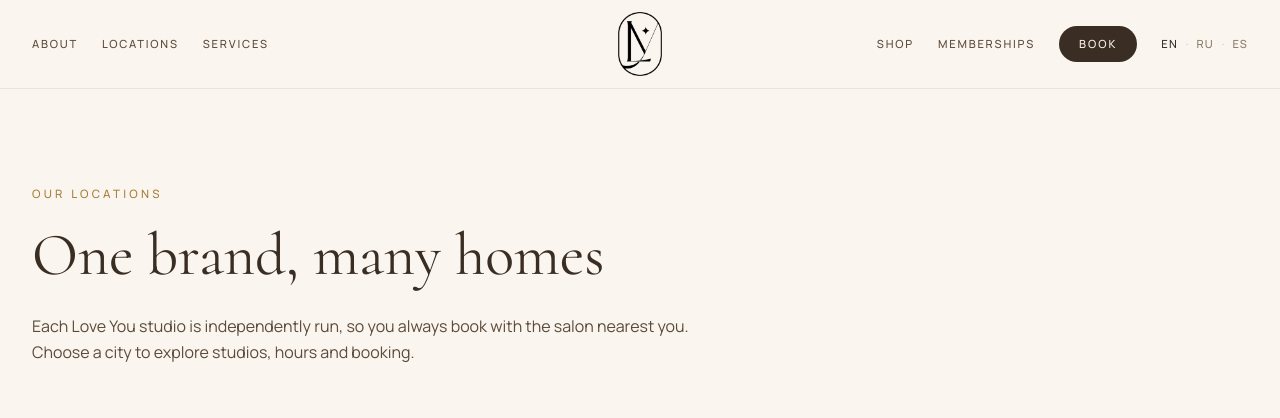
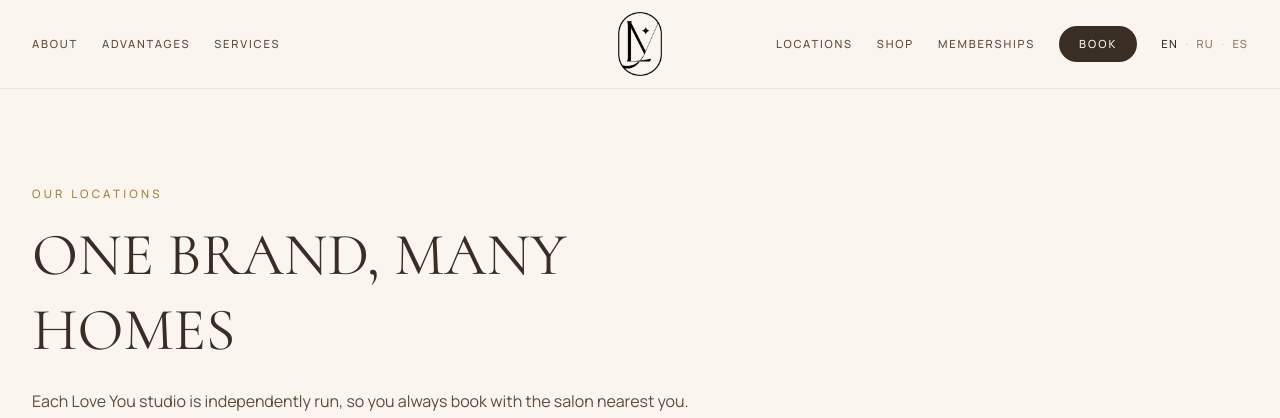
Before and after one commit to nursultantorobaev/loveyounails, a Next.js app: page /en/locations in a window 1280 px wide. Shown: the top 418 px of the page. Built offline with nearby package versions, Linux system fonts and the light colour scheme; grey boxes are pictures that could not be loaded.

Commit message:
Add Advantages nav tab; uppercase main section headings to match old site
Co-Authored-By: Claude Opus 4.8 <noreply@anthropic.com>

```diff
--- a/messages/en.json
+++ b/messages/en.json
@@ -1,6 +1,7 @@
 {
   "Nav": {
     "about": "About",
+    "advantages": "Advantages",
     "locations": "Locations",
     "services": "Services",
     "shop": "Shop",
--- a/messages/es.json
+++ b/messages/es.json
@@ -1,6 +1,7 @@
 {
   "Nav": {
     "about": "Nosotros",
+    "advantages": "Ventajas",
     "locations": "Ubicaciones",
     "services": "Servicios",
     "shop": "Tienda",
--- a/messages/ru.json
+++ b/messages/ru.json
@@ -1,6 +1,7 @@
 {
   "Nav": {
     "about": "О нас",
+    "advantages": "Преимущества",
     "locations": "Локации",
     "services": "Услуги",
     "shop": "Магазин",
--- a/src/app/[locale]/locations/[market]/page.tsx
+++ b/src/app/[locale]/locations/[market]/page.tsx
@@ -61,7 +61,7 @@ export default async function MarketPage({ params }: MarketParams) {
             <p className="text-[0.72rem] font-medium uppercase tracking-[0.24em] text-cream/85">
               {tm(`states.${m.slug}`)}
             </p>
-            <h1 className="mt-2 font-display text-4xl leading-tight text-cream md:text-6xl">
+            <h1 className="mt-2 font-display text-4xl uppercase leading-tight text-cream md:text-6xl">
               {m.name}
             </h1>
           </div>
--- a/src/app/[locale]/locations/page.tsx
+++ b/src/app/[locale]/locations/page.tsx
@@ -28,7 +28,7 @@ function LocationsContent() {
     <div className="mx-auto max-w-7xl px-5 py-16 md:px-8 md:py-24">
       <header className="max-w-2xl">
         <p className="eyebrow">{t("eyebrow")}</p>
-        <h1 className="mt-4 text-5xl leading-tight text-espresso md:text-6xl">
+        <h1 className="mt-4 text-5xl uppercase leading-tight text-espresso md:text-6xl">
           {t("title")}
         </h1>
         <p className="mt-5 text-brown leading-relaxed">{t("intro")}</p>
--- a/src/app/[locale]/memberships/page.tsx
+++ b/src/app/[locale]/memberships/page.tsx
@@ -30,7 +30,7 @@ function MembershipsContent() {
       {/* Header */}
       <header className="max-w-2xl">
         <p className="eyebrow">{t("eyebrow")}</p>
-        <h1 className="mt-4 text-5xl leading-tight text-espresso md:text-6xl">
+        <h1 className="mt-4 text-5xl uppercase leading-tight text-espresso md:text-6xl">
           {t("title")}
         </h1>
         <p className="mt-5 text-brown leading-relaxed">{t("intro")}</p>
--- a/src/app/[locale]/page.tsx
+++ b/src/app/[locale]/page.tsx
@@ -44,7 +44,7 @@ function About() {
       <div className="grid items-center gap-12 md:grid-cols-2">
         <Reveal className="order-2 md:order-1">
           <p className="eyebrow">{t("eyebrow")}</p>
-          <h2 className="mt-4 text-4xl leading-tight text-espresso md:text-5xl">
+          <h2 className="mt-4 text-4xl uppercase leading-tight text-espresso md:text-5xl">
             {t("title")}
           </h2>
           <div className="mt-6 space-y-4 text-brown leading-relaxed">
@@ -78,7 +78,7 @@ function StatementBand() {
   return (
     <div className="mx-auto max-w-7xl px-5 py-8 md:px-8 md:py-12">
       <StatementShowcase images={work}>
-        <h2 className="max-w-3xl font-display text-4xl leading-[1.08] text-cream drop-shadow-sm md:text-6xl">
+        <h2 className="max-w-3xl font-display text-4xl uppercase leading-[1.08] text-cream drop-shadow-sm md:text-6xl">
           {t("line1")}
           <br />
           {t("line2")}
@@ -237,7 +237,7 @@ function ProductsTeaser() {
       <div className="grid items-center gap-12 md:grid-cols-2">
         <Reveal>
           <p className="eyebrow">{t("eyebrow")}</p>
-          <h2 className="mt-4 text-4xl leading-tight text-espresso md:text-5xl">
+          <h2 className="mt-4 text-4xl uppercase leading-tight text-espresso md:text-5xl">
             {t("title")}
           </h2>
           <p className="mt-5 max-w-md text-brown leading-relaxed">{t("body")}</p>
@@ -267,7 +267,7 @@ function Memberships() {
       <Reveal>
         <div className="overflow-hidden rounded-3xl bg-espresso px-6 py-14 text-center text-cream md:px-16 md:py-20">
           <p className="eyebrow text-gold">{t("eyebrow")}</p>
-          <h2 className="mx-auto mt-4 max-w-2xl text-4xl leading-tight md:text-5xl">
+          <h2 className="mx-auto mt-4 max-w-2xl text-4xl uppercase leading-tight md:text-5xl">
             {t("title")}
           </h2>
           <p className="mx-auto mt-5 max-w-xl text-cream/70 leading-relaxed">{t("body")}</p>
@@ -361,7 +361,7 @@ function FinalCta() {
     <Section id="contact">
       <Reveal className="text-center">
         <p className="eyebrow">{t("eyebrow")}</p>
-        <h2 className="mx-auto mt-4 max-w-2xl text-4xl leading-tight text-espresso md:text-5xl">
+        <h2 className="mx-auto mt-4 max-w-2xl text-4xl uppercase leading-tight text-espresso md:text-5xl">
           {t("title")}
         </h2>
         <p className="mx-auto mt-5 max-w-lg text-brown leading-relaxed">{t("body")}</p>
@@ -426,7 +426,7 @@ function SectionHead({
   return (
     <div className="max-w-2xl">
       <p className="eyebrow">{eyebrow}</p>
-      <h2 className="mt-4 text-4xl leading-tight text-espresso md:text-5xl">{title}</h2>
+      <h2 className="mt-4 text-4xl uppercase leading-tight text-espresso md:text-5xl">{title}</h2>
       {intro && <p className="mt-5 text-brown leading-relaxed">{intro}</p>}
     </div>
   );
--- a/src/app/[locale]/shop/page.tsx
+++ b/src/app/[locale]/shop/page.tsx
@@ -29,7 +29,7 @@ function ShopContent() {
       {/* Header */}
       <header className="max-w-2xl">
         <p className="eyebrow">{t("eyebrow")}</p>
-        <h1 className="mt-4 text-5xl leading-tight text-espresso md:text-6xl">
+        <h1 className="mt-4 text-5xl uppercase leading-tight text-espresso md:text-6xl">
           {t("title")}
         </h1>
         <p className="mt-5 text-brown leading-relaxed">{t("intro")}</p>
--- a/src/components/AdvantagesVideo.tsx
+++ b/src/components/AdvantagesVideo.tsx
@@ -58,7 +58,8 @@ export default function AdvantagesVideo() {
   return (
     <section
       ref={sectionRef}
-      className="relative h-[82vh] min-h-[540px] w-full overflow-hidden bg-espresso"
+      id="advantages"
+      className="relative h-[82vh] min-h-[540px] w-full scroll-mt-20 overflow-hidden bg-espresso"
       onMouseEnter={() => (paused.current = true)}
       onMouseLeave={() => (paused.current = false)}
     >
@@ -84,7 +85,7 @@ export default function AdvantagesVideo() {
 
       <div className="relative z-10 mx-auto flex h-full max-w-7xl flex-col justify-center px-5 md:px-8">
         <p className="eyebrow !text-gold">{t("eyebrow")}</p>
-        <h2 className="mt-4 font-display text-5xl leading-[1.05] text-cream md:text-7xl">
+        <h2 className="mt-4 font-display text-5xl uppercase leading-[1.05] text-cream md:text-7xl">
           {t("title")}
         </h2>
         <div className="mt-10 flex flex-wrap gap-x-8 gap-y-3">
--- a/src/components/Header.tsx
+++ b/src/components/Header.tsx
@@ -8,8 +8,9 @@ import LanguageSwitcher from "./LanguageSwitcher";
 
 const NAV = [
   { key: "about", href: "/#about" },
+  { key: "advantages", href: "/#advantages" },
+  { key: "services", href: "/#services" },
   { key: "locations", href: "/locations" },
-  { key: "services", href: "/#services" },
   { key: "shop", href: "/shop" },
   { key: "memberships", href: "/memberships" },
 ] as const;
--- a/src/components/Policy.tsx
+++ b/src/components/Policy.tsx
@@ -18,7 +18,7 @@ export default function Policy({
   return (
     <>
       <p className="eyebrow">{eyebrow}</p>
-      <h1 className="mt-4 text-5xl leading-tight text-espresso">{title}</h1>
+      <h1 className="mt-4 text-5xl uppercase leading-tight text-espresso">{title}</h1>
       {intro && (
         <p className="mt-6 text-lg text-brown leading-relaxed">{intro}</p>
       )}
```
